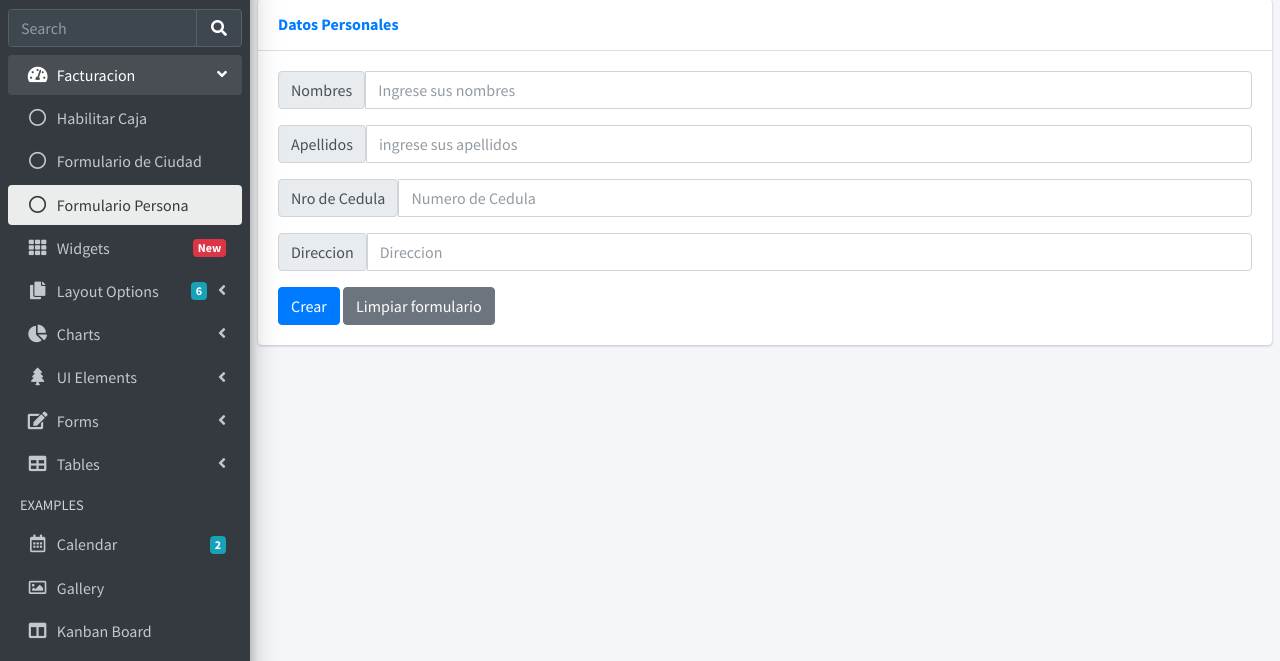
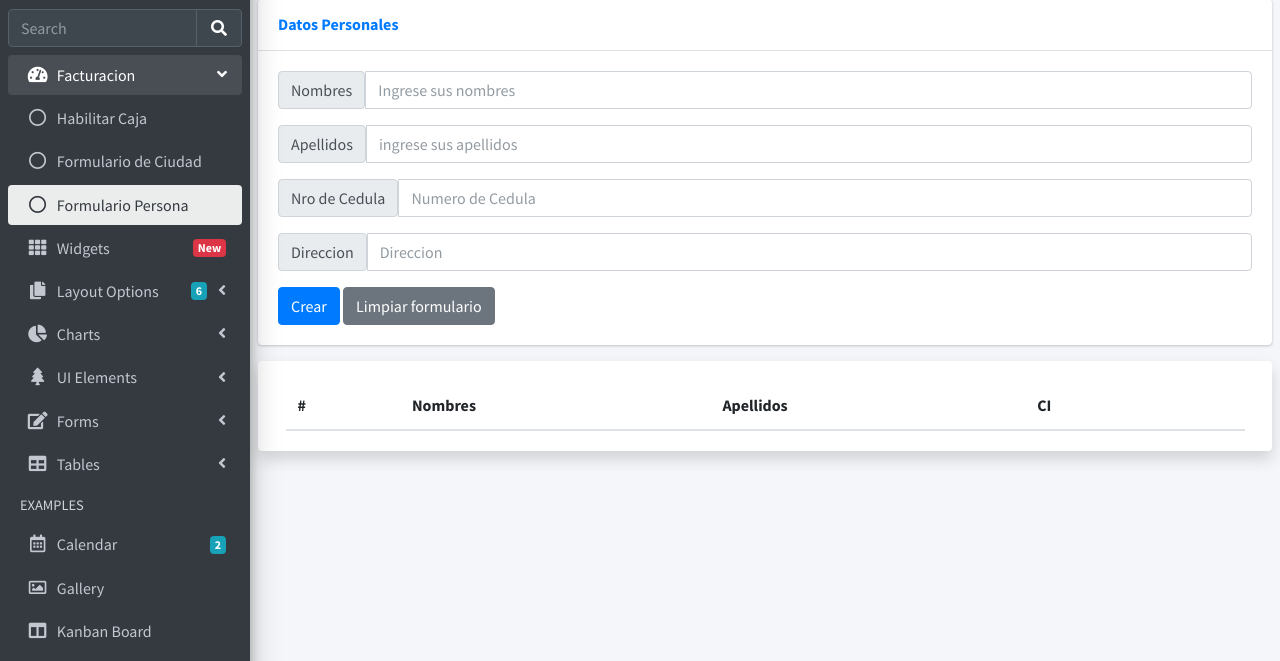
Before and after one commit to ArielMarin23/proyectofranky, a Flask app: page /index-persona in a window 1280 px wide. Shown: the part 131-792 px from the top of the page. Run offline with Flask 3, Linux system fonts and the light colour scheme; data that the repository does not hold is empty; some libraries are stand-ins or nearby versions.

Commit message:
corregido errores del select

```diff
--- a/referenciales/persona/personaDao.py
+++ b/referenciales/persona/personaDao.py
@@ -7,7 +7,7 @@ class PersonaDao:
         """
         lista = []
         conexion = Conexion()
-        con = conexion.getConexion
+        con = conexion.getConexion()
         cur = con.cursor()
         try:
             cur.execute(personaSQL)
--- a/templates/vistas_personas/index-persona.html
+++ b/templates/vistas_personas/index-persona.html
@@ -53,6 +53,22 @@
     <!-- /.card-body -->
   </div>
   <!-- /.card -->
+  <div class="card shadow mb-4 col-12">
+    <div class="card-body">
+        <table class="table table-hover" id="tbl">
+            <thead>
+                <tr>
+                  <th scope="col">#</th>
+                  <th scope="col">Nombres</th>
+                  <th scope="col">Apellidos</th>
+                  <th scope="col">CI</th>
+                  <th scope="col"></th>
+                </tr>
+              </thead>
+              <tbody></tbody>
+        </table>
+    </div>
+</div>
 
 </section>
 
```
